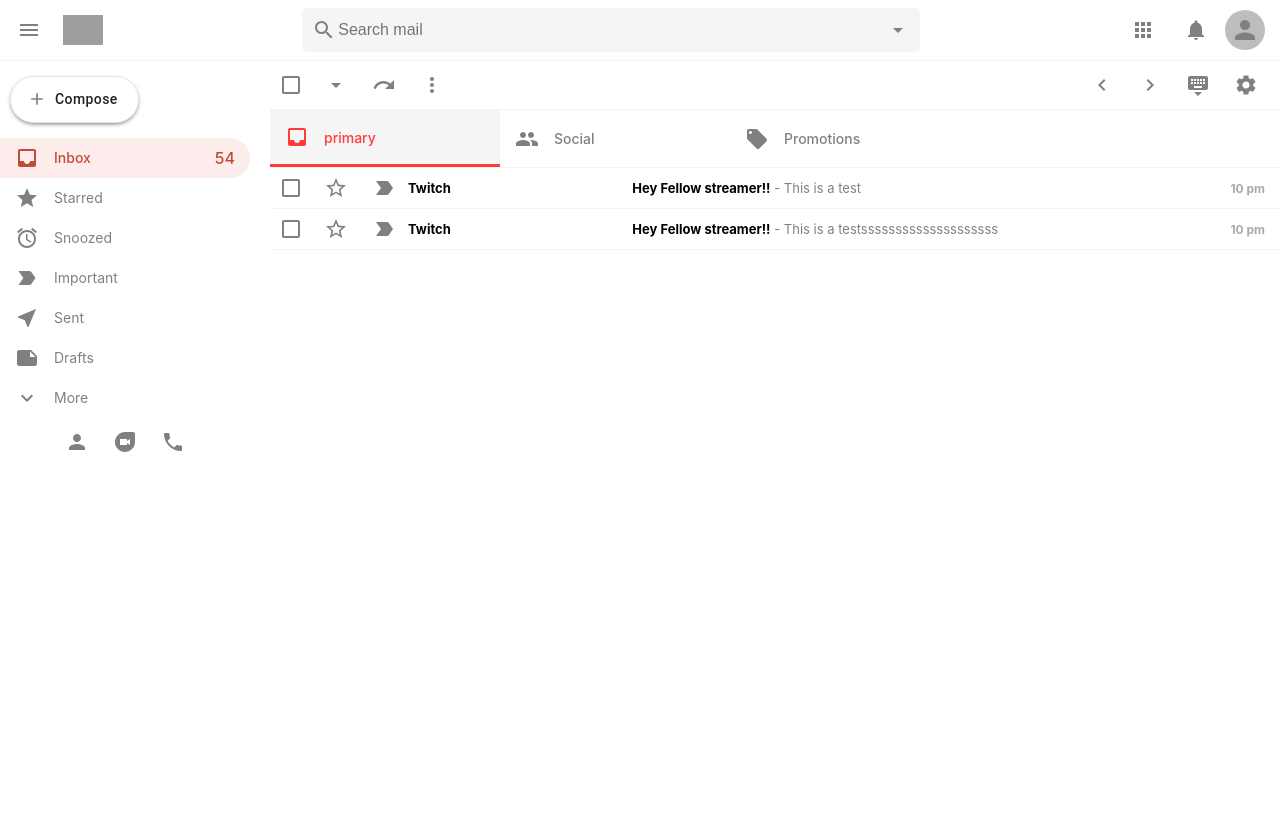
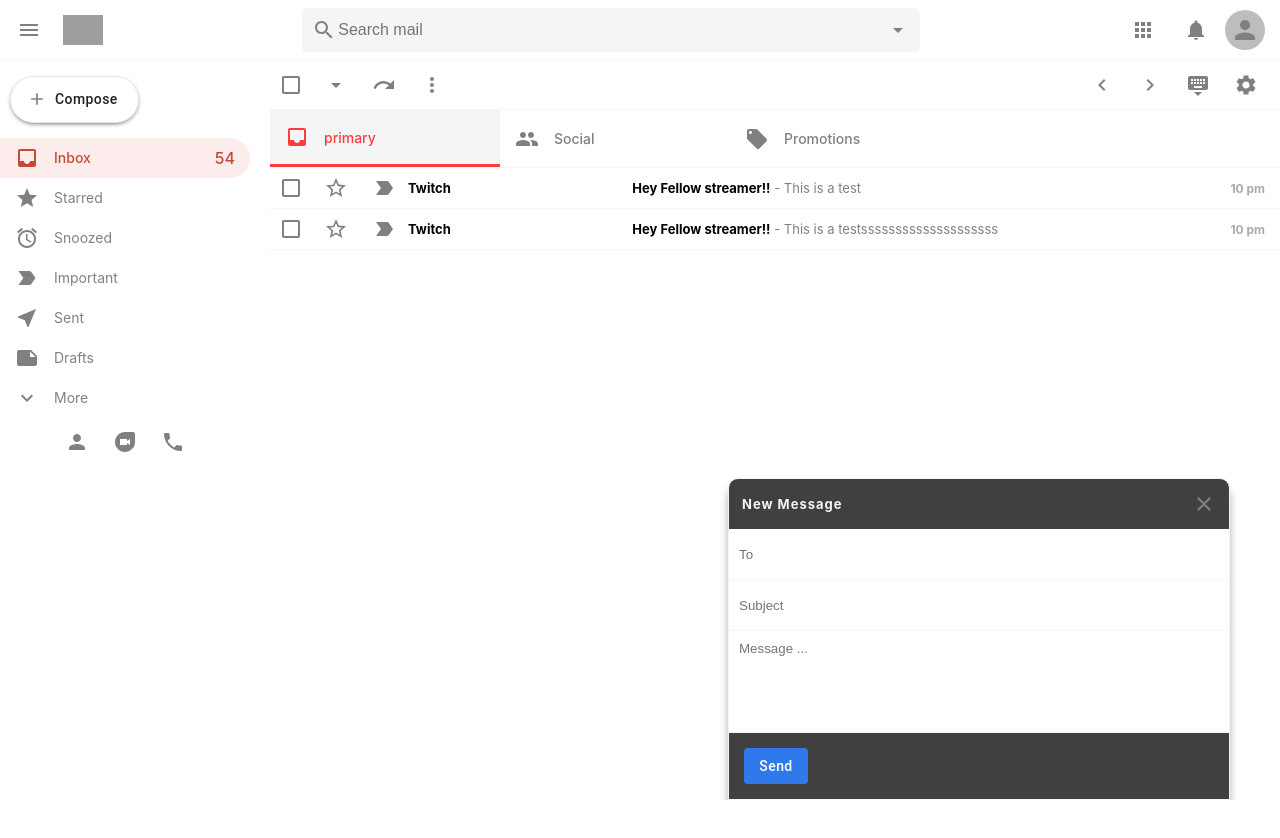
Before and after one commit to Amir-Alipour/Gmail-clone, a React (Create React App) app: page / in a window 1280 px wide. Both pictures are taken after a click on the button "Compose". Shown: the top 838 px of the page. After the commit the page ends 800 px from the top, so only its background shows below. Built offline with nearby package versions, Linux system fonts and the light colour scheme; grey boxes are pictures that could not be loaded.

Commit message:
send mail modal completed

```diff
--- a/package.json
+++ b/package.json
@@ -11,6 +11,7 @@
     "@testing-library/user-event": "^7.2.1",
     "react": "^17.0.2",
     "react-dom": "^17.0.2",
+    "react-hook-form": "^7.13.0",
     "react-redux": "^7.2.4",
     "react-router-dom": "^5.2.0",
     "react-scripts": "4.0.3"
--- a/src/App.css
+++ b/src/App.css
@@ -4,6 +4,7 @@
 
 .App {
     height: 100vh;
+    overflow-y: scroll;
 }
 
 .app__body {
--- a/src/App.js
+++ b/src/App.js
@@ -1,12 +1,16 @@
-import React from "react";
 import "./App.css";
+import { BrowserRouter as Router, Switch, Route } from "react-router-dom";
 import Header from "./components/Header";
 import Sidebar from "./components/Sidebar";
 import Mail from "./pages/mail/Mail";
 import EmailList from "./pages/emaillist/EmailList";
-import { BrowserRouter as Router, Switch, Route } from "react-router-dom";
+import SendMail from "./components/SendMail";
+import { useSelector } from "react-redux";
+import { selectSendMailIsOpen } from "./features/mailSlice";
 
 function App() {
+    const sendMessageIsOpen = useSelector(selectSendMailIsOpen)
+
     return (
         <Router>
             <div className="App">
@@ -24,6 +28,8 @@ function App() {
                         </Route>
                     </Switch>
                 </div>
+
+                {sendMessageIsOpen && <SendMail />}
             </div>
         </Router>
     );
--- /dev/null
+++ b/src/components/SendMail.jsx
@@ -0,0 +1,78 @@
+import styles from "./SendMail.module.css";
+import { Close } from "@material-ui/icons";
+import { Button } from "@material-ui/core";
+import { useForm } from "react-hook-form";
+import { useDispatch } from "react-redux";
+import { closeSendMessage } from "../features/mailSlice";
+
+function SendMail() {
+    const dispatch = useDispatch();
+
+    const {
+        register,
+        handleSubmit,
+        formState: { errors },
+    } = useForm();
+
+    const onSubmit = (formData) => {
+        alert(`
+        you wanna send ${formData.subject}
+        to ${formData.to}
+        `);
+    };
+
+    return (
+        <div className={styles.sendMail}>
+            <div className={styles.sendMail__header}>
+                <h3>New Message</h3>
+                <Close
+                    className={styles.sendMail__close}
+                    onClick={() => dispatch(closeSendMessage())}
+                />
+            </div>
+
+            <form onSubmit={handleSubmit(onSubmit)}>
+                <input
+                    placeholder="To"
+                    type="text"
+                    {...register("to", { required: true })}
+                />
+                {errors.to && (
+                    <p className={styles.sendMail__error}>To is Required!</p>
+                )}
+
+                <input
+                    name="subject"
+                    placeholder="Subject"
+                    type="text"
+                    {...register("subject", { required: true })}
+                />
+                {errors.subject && (
+                    <p className={styles.sendMail__error}>
+                        subject is Required!
+                    </p>
+                )}
+
+                <textarea
+                    placeholder="Message ..."
+                    type="text"
+                    className={styles.sendMail__message}
+                    {...register("message", { required: true })}
+                />
+                {errors.message && (
+                    <p className={styles.sendMail__error}>
+                        Message is Required!
+                    </p>
+                )}
+
+                <div>
+                    <Button type="submit" className={styles.sendMail__send}>
+                        Send
+                    </Button>
+                </div>
+            </form>
+        </div>
+    );
+}
+
+export default SendMail;
--- /dev/null
+++ b/src/components/SendMail.module.css
@@ -0,0 +1,71 @@
+.sendMail {
+    position: absolute;
+    bottom: 0;
+    right: 50px;
+    background-color: #404040;
+    width: 40%;
+    height: 40%;
+    max-width: 500px;
+    border-top-left-radius: 10px;
+    border-top-right-radius: 10px;
+    display: flex;
+    flex-direction: column;
+    border: 1px solid whitesmoke;
+    box-shadow: 0 10px 9px 0 rgba(0, 0, 0, 0.315);
+}
+
+.sendMail__header {
+    padding: 13px;
+    display: flex;
+    justify-content: space-between;
+    align-items: center;
+    color: gray;
+}
+
+.sendMail__header > h3 {
+    color: whitesmoke;
+    font-size: 13px;
+    letter-spacing: 1px;
+}
+
+.sendMail__send {
+    background-color: #3079ed !important;
+    text-transform: capitalize !important;
+    margin: 15px !important;
+    color: white !important;
+}
+
+.sendMail__close {
+    cursor: pointer;
+}
+
+.sendMail > form {
+    display: flex;
+    flex: 1;
+    flex-direction: column;
+}
+
+.sendMail > form > input {
+    height: 30px;
+    padding: 10px;
+    border: none;
+    border-bottom: 1px solid whitesmoke;
+    outline: none;
+}
+
+.sendMail__message {
+    padding: 10px;
+    flex: 1;
+    border: none;
+    border-bottom: 1px solid whitesmoke;
+    outline: none;
+    font-family: sans-serif;
+    resize: none;
+}
+
+.sendMail__error {
+    background-color: white;
+    color: red;
+    text-align: right;
+    padding: 2px;
+}
--- a/src/components/Sidebar.jsx
+++ b/src/components/Sidebar.jsx
@@ -13,13 +13,18 @@ import ExpandMoreIcon from '@material-ui/icons/ExpandMore';
 import PersonIcon from '@material-ui/icons/Person';
 import DuoIcon from '@material-ui/icons/Duo';
 import PhoneIcon from '@material-ui/icons/Phone';
+import { useDispatch } from 'react-redux';
+import { openSendMessage } from '../features/mailSlice';
 
 function Sidebar() {
+    const dispatch = useDispatch()
+
     return (
         <div className={styles.sidebar}>
             <Button
                 startIcon={<AddIcon fontSize="large" />}
                 className={styles.sidebar__compose}
+                onClick={() => dispatch(openSendMessage())}
             >
                 Compose
             </Button>
--- a/src/features/mailSlice.js
+++ b/src/features/mailSlice.js
@@ -20,6 +20,6 @@ export const mailSlice = createSlice({
 
 export const { openSendMessage, closeSendMessage } = mailSlice.actions;
 
-export const selectSendMailIsOpen = state => state.mail.sendMessageIsOpen;
+export const selectSendMailIsOpen = (state) => state.mail.sendMessageIsOpen;
 
 export default mailSlice.reducer;
```
Also changed, not shown: 1 other file (tests, documents, lock files or other folders).
